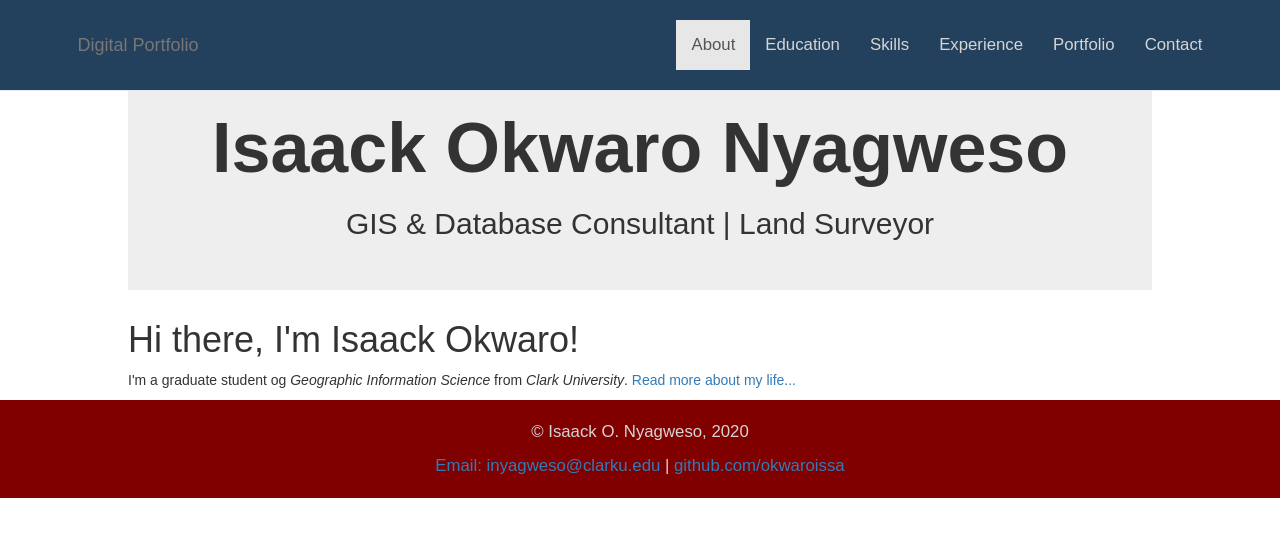
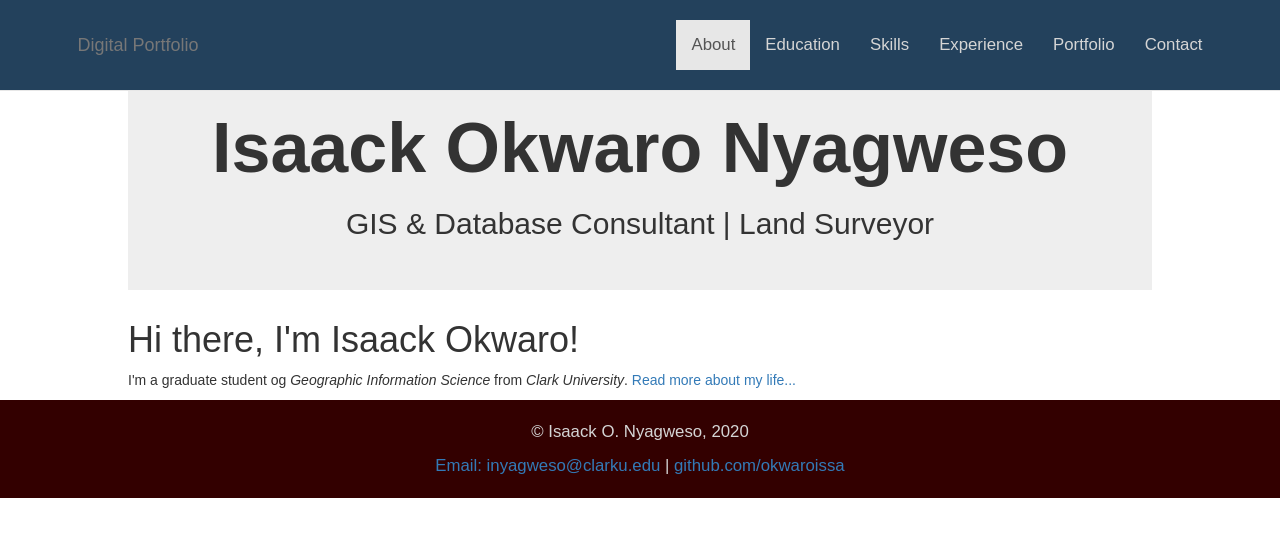
Before and after one commit to okwaroissa/okwaroissa.github.io, a Jekyll site: the page built from index.html, in a window 1280 px wide. Shown: the top 537 px of the page. Built offline with Jekyll 4.4.1, drawn with Linux system fonts in a browser that asks for light colours.

Commit message:
Update site.css

```diff
--- a/css/site.css
+++ b/css/site.css
@@ -17,7 +17,7 @@ body{
 
 footer{
     text-align:center;
-    background-color: #800000;
+    background-color: #330000;
 }
 
 .navbar-default .navbar-nav li a, footer{
```
